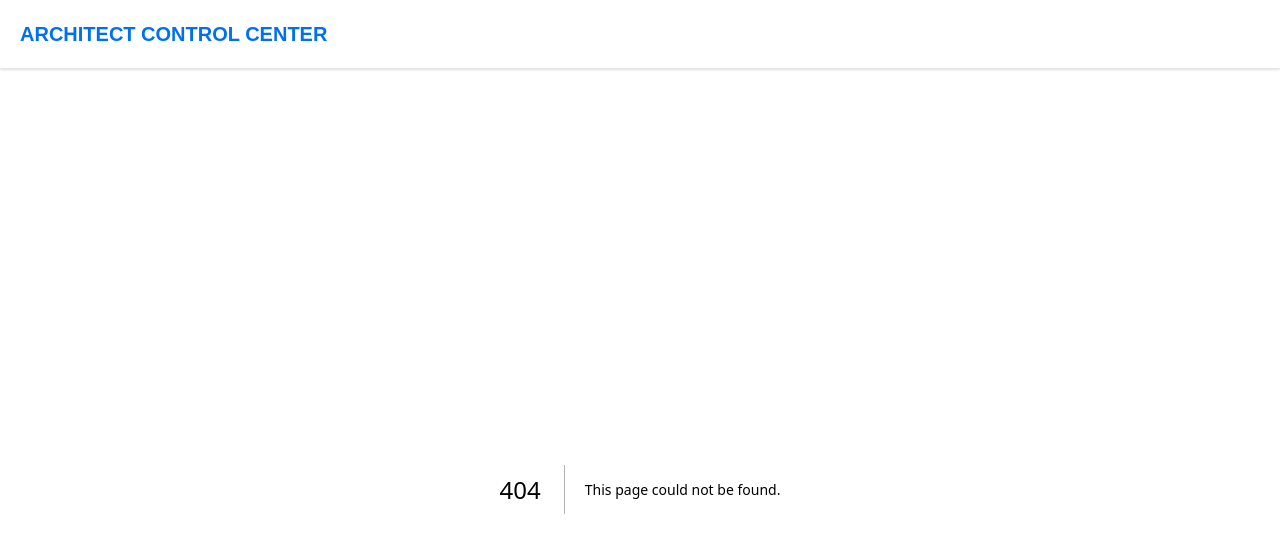
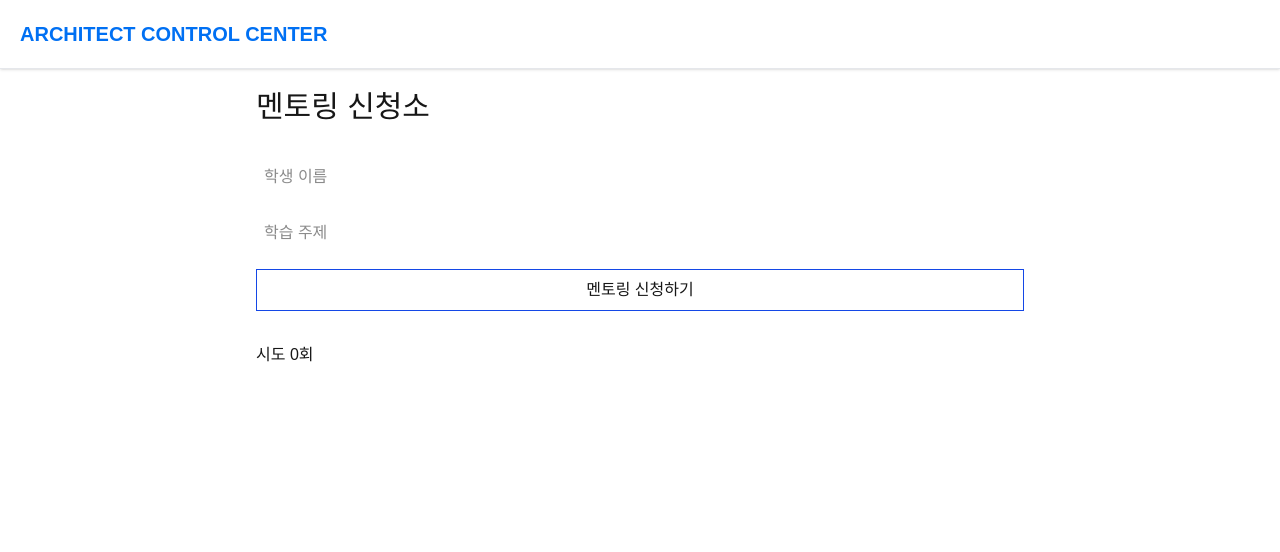
Before and after one commit to yunajoe/nextjs-master-class-part2-inflearn, a Next.js app: page /korapaduck/apply in a window 1280 px wide. Before the commit this address had no page. Shown: the top 552 px of the page. Built offline with nearby package versions, Linux system fonts and the light colour scheme.

Commit message:
실습:mutation pipeline

```diff
--- a/src/app/action.ts
+++ b/src/app/action.ts
@@ -1,4 +1,8 @@
 "use server";
+
+import { db } from "@/lib/db";
+import { revalidatePath } from "next/cache";
+import { redirect } from "next/navigation";
 
 /**
  * [서버 액션 함수]
@@ -27,7 +31,6 @@ export async function createProductAction(formData: FormData) {
 export async function createDevice(formData: FormData) {
   const name = formData.get("name") as string;
   const price = Number(formData.get("price")) as number;
-  console.log("name ===>", name, "price ===>", price);
   if (!name || !price || price <= 0) {
     // API 에러 응답 대신, 순수 자바스크립트 에러를 던집니다.
     throw new Error("상품명과 올바른 가격을 입력해주세요.");
@@ -122,3 +125,44 @@ export async function makeProductAction(
     attemptCount: currentAttempt,
   };
 }
+
+interface MentoringFormState {
+  success: boolean;
+  message: string;
+  attemptCount: number;
+}
+
+// useActionState에 연결될 서버 함수는 반드시 첫 번째 인자로 prevState를 받습니다.
+export async function createMentoring(
+  pervState: MentoringFormState,
+  formState: FormData,
+): Promise<MentoringFormState> {
+  const currentCount = pervState.attemptCount + 1;
+  const name = formState.get("name") as string;
+  const subject = formState.get("subject") as string;
+  if (!name || !subject) {
+    return {
+      success: false,
+      message: "필수 입력값이 누락되었습니다.",
+      attemptCount: currentCount,
+    };
+  }
+
+  // 3초 지연
+  new Promise((resolve) => setTimeout(resolve, 3000));
+
+  db.mentoringList.unshift({
+    id: Date.now().toString(),
+    name,
+    subject,
+    appliedAt: new Date().toISOString(),
+  });
+  console.log(`💾 [DB 저장 완료] ${name} 학생의 멘토링 신청 접수`);
+
+  // 빌드 시점에 굳어져 버린 '/korapaduck' 경로의 정적 HTML 스냅샷을
+  // 당장 쓰레기통에 처넣으라고 프레임워크에게 호통을 칩니다.
+  revalidatePath("/korapaduck");
+  // 내부적으로 NEXT_REDIRECT 에러를 발생시켜 브라우저를 강제 이동시킵니다.
+  // 주의: 이 함수 아래에 작성된 코드는 에러 발생으로 인해 절대 실행되지 않습니다.
+  redirect("/korapaduck");
+}
--- /dev/null
+++ b/src/app/korapaduck/apply/page.tsx
@@ -0,0 +1,83 @@
+"use client";
+
+import { createMentoring } from "@/app/action";
+import { useActionState } from "react";
+
+// # 1. 멘토링 신청 화면 진입 (/korapaduck/apply)
+// ========================================
+// 🦆 멘토링 신청소
+// ========================================
+// 학생 이름: 홍길동
+// 학습 주제: (빈칸으로 둔 채 🚨 에러 유발)
+// 👉 [🚀 멘토링 신청하기] 클릭
+
+// # 2. 버튼 클릭 직후 (UI 물리적 락킹)
+// [ 📡 시스템 전송 중... ] ⬅️ 1.5초간 버튼 비활성화 (다중 클릭 원천 차단)
+
+// # 3. 실시간 서버 피드백 렌더링 (useActionState 작동)
+// ----------------------------------------
+// ❌ 이름과 학습 주제를 모두 입력해야 합니다.
+// (시도: 1회)
+// ----------------------------------------
+
+// # 4. 성공 시나리오 및 캐시 파괴 (Mutation)
+// 학생 이름: 홍길동
+// 학습 주제: Next.js 정적 캐시 파괴 메커니즘
+// 👉 [🚀 멘토링 신청하기] 다시 클릭
+
+// 👇 (1.5초 DB 통신 후 /korapaduck 대기열 화면으로 강제 Redirect 발동!)
+// ========================================
+// 🦆 Korapaduck 멘토링 대기열 (Cache Rebuilt)
+// ========================================
+// 교육의 평등, 기술로 실현합니다.
+// ----------------------------------------
+// [NEW] Next.js 정적 캐시 파괴 메커니즘
+// 🙋‍♂️ 백종휘 학생
+// ----------------------------------------
+// (빌드 타임에 굳어있던 정적 HTML 스냅샷이 산산조각 나고,
+//  방금 신청한 최신 멘토링 데이터가 성공적으로 렌더링 됨!)
+
+const initialState = {
+  success: false,
+  message: "",
+  attemptCount: 0,
+};
+
+function page() {
+  const [state, formAction, pending] = useActionState(
+    createMentoring,
+    initialState,
+  );
+  return (
+    <div className="flex flex-col max-w-3xl mx-auto gap-8">
+      <h1 className="text-3xl">멘토링 신청소</h1>
+      {/* onSubmit: 브라우저 이벤트 핸들러라서 event(SubmitEvent)를 받습니다. */}
+      {/* action: Next.js/React의 Server Action용이라서 FormData를 받습니다. */}
+      <form action={formAction} className="flex flex-col gap-4">
+        <input
+          type="text"
+          placeholder="학생 이름"
+          name="name"
+          className="p-2"
+        />
+        <input
+          type="text"
+          placeholder="학습 주제"
+          name="subject"
+          className="p-2"
+        />
+        <button
+          type="submit"
+          disabled={pending}
+          className="p-2 border border-blue-700"
+        >
+          멘토링 신청하기
+        </button>
+      </form>
+      {state.message && <p>{state.message}</p>}
+      시도 {state.attemptCount}회
+    </div>
+  );
+}
+
+export default page;
--- /dev/null
+++ b/src/app/korapaduck/page.tsx
@@ -0,0 +1,45 @@
+import { db } from "@/lib/db";
+
+export default function MentoringQueuePage() {
+  /**
+   * =========================================================================
+   * 🚨 아키텍처의 핵심: 정적 라우트 캐시 (Full Route Cache)
+   * =========================================================================
+   * 이 페이지는 fetch API나 쿠키(cookies) 같은 동적 함수를 전혀 사용하지 않습니다.
+   * 따라서 Next.js 프레임워크는 빌드(npm run build) 시점에 db.mentoringList의
+   * 데이터를 읽어와서 '영원히 변하지 않는 정적 HTML'로 박제(캐싱)해 버립니다.
+   * revalidatePath로 이 얼음을 깨기 전까지 화면은 과거에 멈춰있게 됩니다.
+   */
+  const requests = db.mentoringList;
+
+  return (
+    <div className="min-h-screen bg-slate-50 p-10 font-sans">
+      <div className="max-w-3xl mx-auto">
+        <h1 className="text-4xl font-black text-blue-600 mb-2 tracking-tighter">
+          🦆 Korapaduck 멘토링 대기열
+        </h1>
+        <p className="text-slate-500 mb-8 font-medium border-b-2 border-slate-200 pb-4">
+          교육의 평등, 기술로 실현합니다.
+        </p>
+
+        <ul className="space-y-4">
+          {requests.map((req) => (
+            <li
+              key={req.id}
+              className="p-6 bg-white rounded-2xl shadow-sm border-l-4 border-blue-500 flex justify-between items-center"
+            >
+              <div>
+                <span className="block text-xl font-bold text-slate-800 mb-1">
+                  {req.subject}
+                </span>
+                <span className="text-sm font-semibold text-blue-600">
+                  🙋‍♂️ {req.name} 학생
+                </span>
+              </div>
+            </li>
+          ))}
+        </ul>
+      </div>
+    </div>
+  );
+}
--- a/src/app/products/make/page.tsx
+++ b/src/app/products/make/page.tsx
@@ -1,3 +1,4 @@
+"use client";
 import { makeProductAction } from "@/app/action";
 import { useActionState } from "react";
 
--- /dev/null
+++ b/src/lib/db.ts
@@ -0,0 +1,17 @@
+export interface MentoringRequest {
+  id: string;
+  name: string;
+  subject: string;
+  appliedAt: string;
+}
+
+export const db = {
+  mentoringList: [
+    {
+      id: "1",
+      name: "김코딩",
+      subject: "파이썬 기초 문법과 반복문 원리 이해",
+      appliedAt: new Date().toISOString(),
+    },
+  ] as MentoringRequest[],
+};
```
Also changed, not shown: 1 other file (tests, documents, lock files or other folders).
